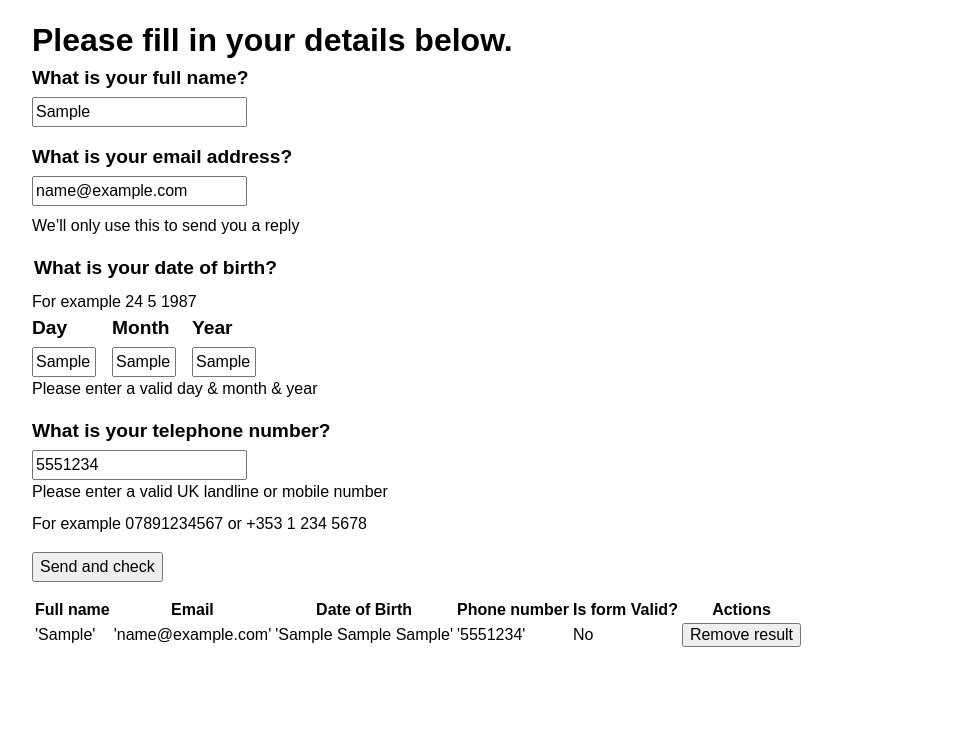
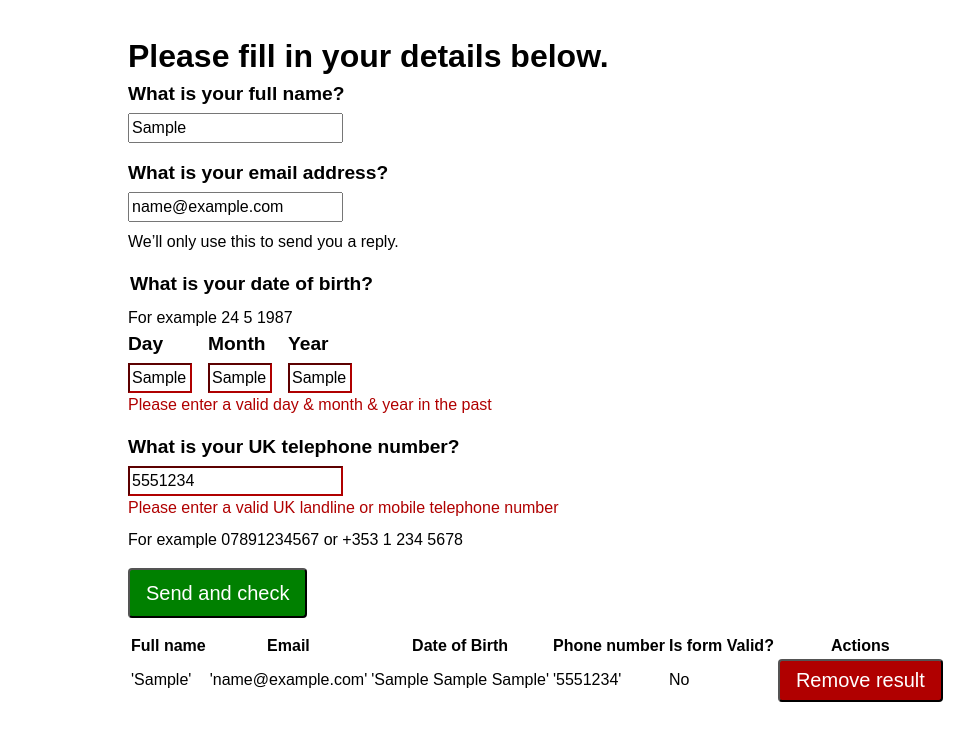
Before and after one commit to glenpike/javascript-form-validation, a website with bundled scripts: page src/index.html in a window 1280 px wide. Both pictures are taken after typing "Sample", "name@example.com", "Sample", "Sample", "Sample", "5551234" into the empty fields and a click on the button "Send and check". Shown: the whole page, without its empty margins (32-1006 px from the left). Built offline with nearby package versions, Linux system fonts and the light colour scheme.

Commit message:
Improved CSS and small tweaks
Colours, font-sizes/buttons, error display.
Field names.

```diff
--- a/package.json
+++ b/package.json
@@ -2,13 +2,12 @@
   "name": "dwp-test",
   "version": "1.0.0",
   "description": "A JavaScript validated web-form for DWP's coding test.",
-  "main": "",
+  "main": "src/main.js",
   "scripts": {
     "start": "npx serve -l 3000 ./src",
     "test": "playwright test",
     "lint:html": "html-validate src",
-    "lint:js": "eslint",
-    "lint": "lint:html && lint:js"
+    "lint:js": "eslint"
   },
   "author": "github@glenpike.co.uk",
   "license": "MIT",
--- a/src/form-validator.mjs
+++ b/src/form-validator.mjs
@@ -34,7 +34,7 @@ const validatePhoneNumberField = (el) => {
     let msg = '';
     let result = validUKPhoneNumber(el.value)
     if(!result) {
-        msg = 'Please enter a valid UK landline or mobile number'
+        msg = 'Please enter a valid UK landline or mobile telephone number'
     }
     setErrorMessage(el, result, msg);
     return result;
@@ -68,7 +68,7 @@ const validateDateOfBirthField = ({ elDay, elMonth, elYear }) => {
         result = false;
     }
     if(fields.length > 0) {
-        msg = `Please enter a valid ${fields.join(' & ')}`;
+        msg = `Please enter a valid ${fields.join(' & ')} in the past`;
     }
 
     setErrorMessage(elDay, result, msg);
--- a/src/index.html
+++ b/src/index.html
@@ -3,7 +3,6 @@
         <title>Simple form for personal details with JavaScript validation</title>
         <link rel="stylesheet" href="./styles.css">
         <script type="module" src="main.js"></script>
-    </head>
     </head>
     <body>
         <main>
@@ -18,7 +17,7 @@
                     <label for="email">What is your email address?</label>
                     <input id="email" type="email" name="email" spellcheck="false" autocomplete="email">
                     <p class="error-msg"></p>
-                    <p class="form-hint">We’ll only use this to send you a reply</p>
+                    <p class="form-hint">We’ll only use this to send you a reply.</p>
                 </div>
                 <fieldset class="form-input dob-input" aria-describedby="dobHint">
                     <legend>
@@ -42,13 +41,13 @@
                     <p class="error-msg"></p>
                 </fieldset>
                 <div class="form-input">
-                    <label for="phoneNumber">What is your telephone number?</label>
+                    <label for="phoneNumber">What is your UK telephone number?</label>
                     <input id="phoneNumber" type="tel" name="phoneNumber" spellcheck="false" autocomplete="tel">
                     <p class="error-msg"></p>
                     <p class="form-hint">For example 07891234567 or +353 1 234 5678 </p>
                 </div>
                 <div class="form-input">
-                    <button type="submit" name="submit">Send and check</button>
+                    <button class="btn btn--save" type="submit" name="submit">Send and check</button>
                 </div>
             </form>
             <div id="output">
--- a/src/results-display.mjs
+++ b/src/results-display.mjs
@@ -16,7 +16,7 @@ export const displayResults = ({ formValid, results }) => {
             <td>'${dob}'</td>
             <td>'${results.phoneNumber}'</td>
             <td>${formValid ? 'Yes' : 'No'}</td>
-            <td><button>Remove result</button></td>
+            <td><button class="btn btn--delete">Remove result</button></td>
         </tr>`;
 
     const container = document.createElement('tbody');
--- a/src/styles.css
+++ b/src/styles.css
@@ -32,16 +32,27 @@ h1, h2, h3, h4, h5, h6 {
   text-wrap: balance;
 }
 
+/* Variables */
+
+:root {
+  --error-colour: #B00000;
+  --dark-green: #008000;
+  --white: #fff;
+  --black: #000;
+}
+
+/* Styling */
 
 body {
   font-family: Arial, sans-serif;
   font-size: 1rem;
-  padding: 0;
+  color: var(--black);
+  padding: 2rem 4rem;
 }
 
 main {
-  padding: 1rem 4rem;
-  width: auto;
+  margin: auto;
+  max-width: 960px;
 }
 
 .form-input {
@@ -57,14 +68,40 @@ main {
     padding-bottom: 0.25rem;
 }
 
+.invalid {
+    border-color: var(--error-colour);
+}
+
+.error-msg {
+  color: var(--error-colour);
+}
+
 .form-hint {
     margin-top: 0.5rem;
+}
+
+.btn {
+  font-size: 1.25rem;
+  border-width: 2px;
+  border-radius: 0.25rem;
+  padding: 0.5rem 1rem;
+}
+
+.btn--save {
+  background-color: var(--dark-green);
+  color: var(--white);
+}
+
+.btn--delete {
+  background-color: var(--error-colour);
+  color: var(--white);
 }
 
 .dob-input {
     border: 0;
     padding: 0 0 1rem;
 }
+
 .dob-input h2 {
     font-size: 1.2rem;
     padding: 0;
@@ -87,7 +124,10 @@ main {
     width: 4rem;
 }
 
-.invalid:after {
-    content: 'x';
-    display: block;
+.results-table {
+
 }
+
+.results-table--hidden {
+  visibility: hidden;
+}
```
Also changed, not shown: tests/form-validator.spec.js (+7 -7 lines), tests/helpers.mjs (+1 -1 lines), tests/results-display.spec.js (+1 -1 lines).
